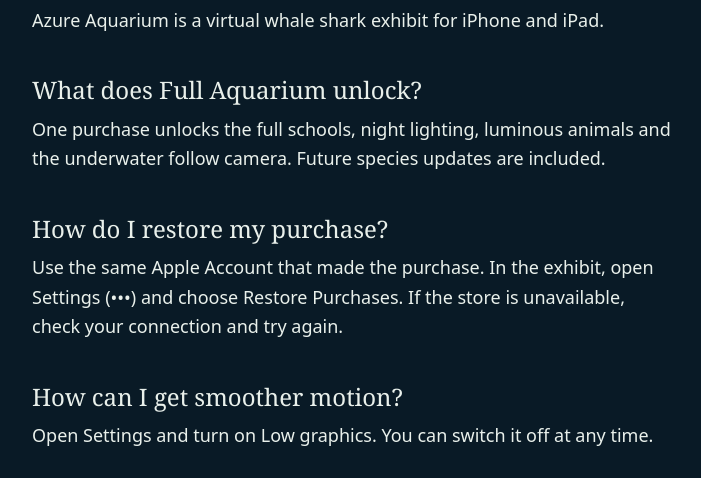
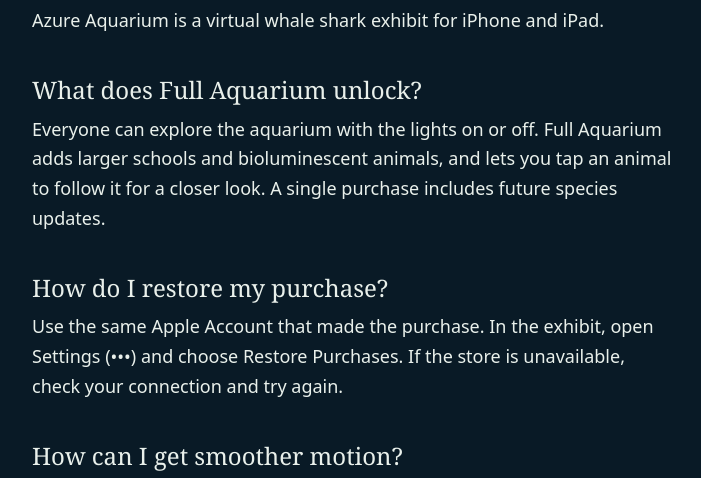
Before and after one commit to hotxfj/azure-aquarium-support, a plain HTML site: page index.html in a window 1280 px wide. Shown: the part 281-759 px from the top of the page, without its empty margins (288-989 px from the left). Drawn offline with Linux system fonts and the light colour scheme.

Commit message:
Clarify free lighting and the Full Aquarium purchase

```diff
--- a/index.html
+++ b/index.html
@@ -1,6 +1,6 @@
 <!doctype html>
 <html lang="en"><head><meta charset="utf-8"><meta name="viewport" content="width=device-width, initial-scale=1"><title>Aquarium support · Azure Aquarium</title><link rel="stylesheet" href="style.css"></head><body><main><nav aria-label="Site"><a href="./">Azure Aquarium support</a><a href="privacy.html">Privacy policy</a></nav><h1>Aquarium support</h1><p>Azure Aquarium is a virtual whale shark exhibit for iPhone and iPad.</p>
-<h2>What does Full Aquarium unlock?</h2><p>One purchase unlocks the full schools, night lighting, luminous animals and the underwater follow camera. Future species updates are included.</p>
+<h2>What does Full Aquarium unlock?</h2><p>Everyone can explore the aquarium with the lights on or off. Full Aquarium adds larger schools and bioluminescent animals, and lets you tap an animal to follow it for a closer look. A single purchase includes future species updates.</p>
 <h2>How do I restore my purchase?</h2><p>Use the same Apple Account that made the purchase. In the exhibit, open Settings (•••) and choose Restore Purchases. If the store is unavailable, check your connection and try again.</p>
 <h2>How can I get smoother motion?</h2><p>Open Settings and turn on Low graphics. You can switch it off at any time.</p>
 <h2>Get in touch</h2><p><a href="https://github.com/hotxfj/azure-aquarium-support/issues/new">Send a support request</a>. Requests are public. Include your device model and app version, and leave out account details, receipts and other personal information. For billing or refunds, <a href="https://reportaproblem.apple.com/">contact Apple</a>.</p></main><footer>Azure Aquarium · Jeff Xu</footer></body></html>
```
